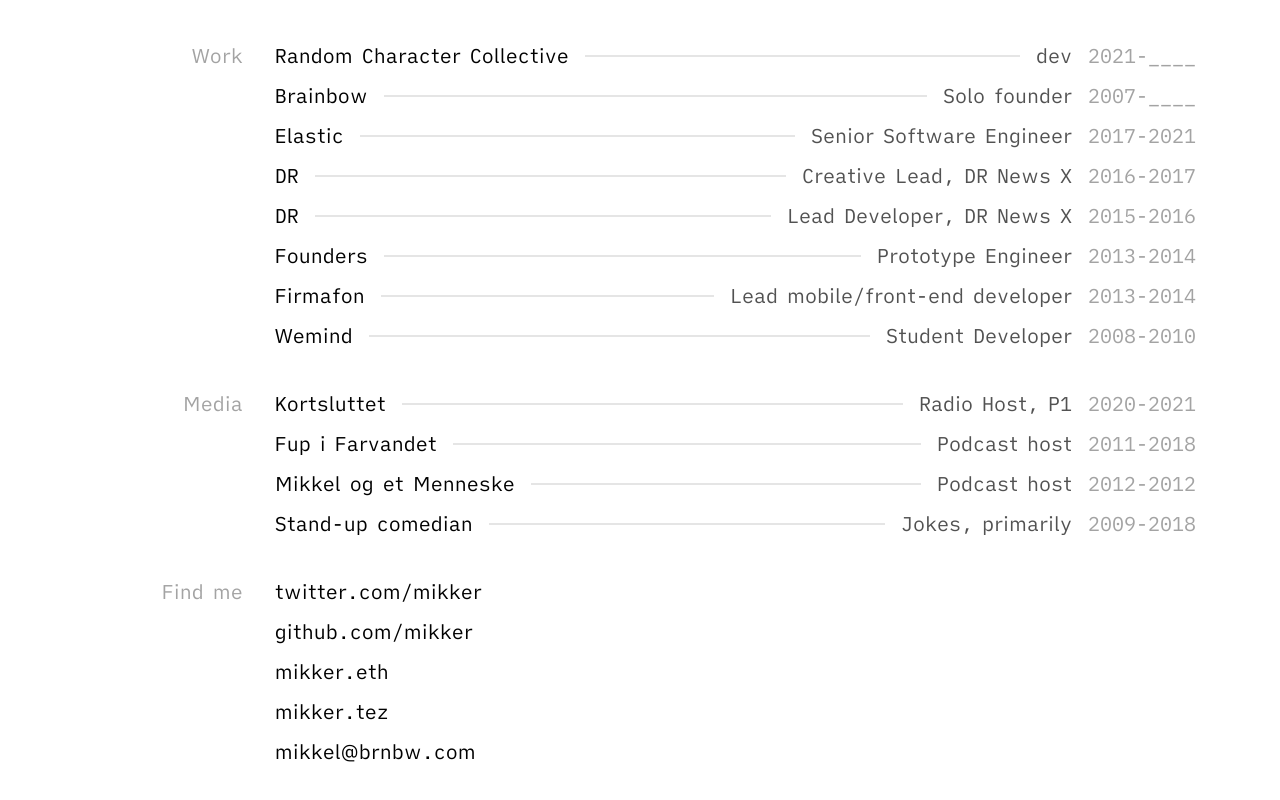
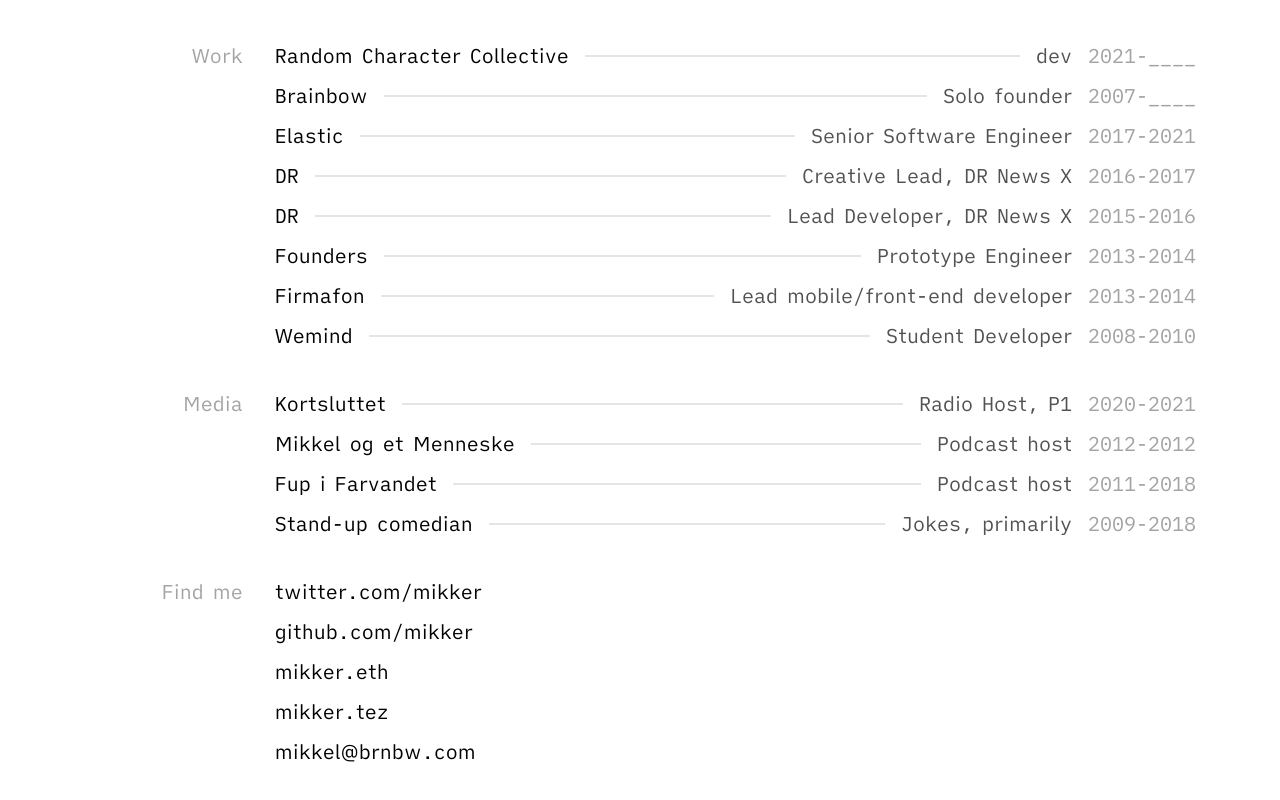
Before and after one commit to mikker/mikkelmalmberg-next, a Next.js app: page / in a window 1280 px wide. Shown: the part 1392-2192 px from the top of the page. Built offline with nearby package versions, Linux system fonts and the light colour scheme.

Commit message:
Sort media

```diff
--- a/src/pages/index.js
+++ b/src/pages/index.js
@@ -169,16 +169,16 @@
     link: "https://www.dr.dk/lyd/p1/kortsluttet",
   },
   {
+    title: "Mikkel og et Menneske",
+    role: "Podcast host",
+    duration: "2012-2012",
+    link: "http://moem.dk",
+  },
+  {
     title: "Fup i Farvandet",
     role: "Podcast host",
     duration: "2011-2018",
     link: "https://fupifarvandet.dk",
-  },
-  {
-    title: "Mikkel og et Menneske",
-    role: "Podcast host",
-    duration: "2012-2012",
-    link: "http://moem.dk",
   },
   {
     title: "Stand-up comedian",
```
